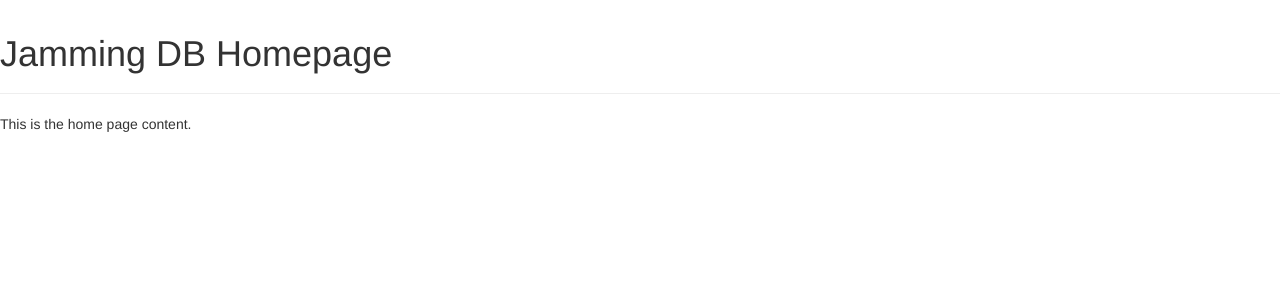
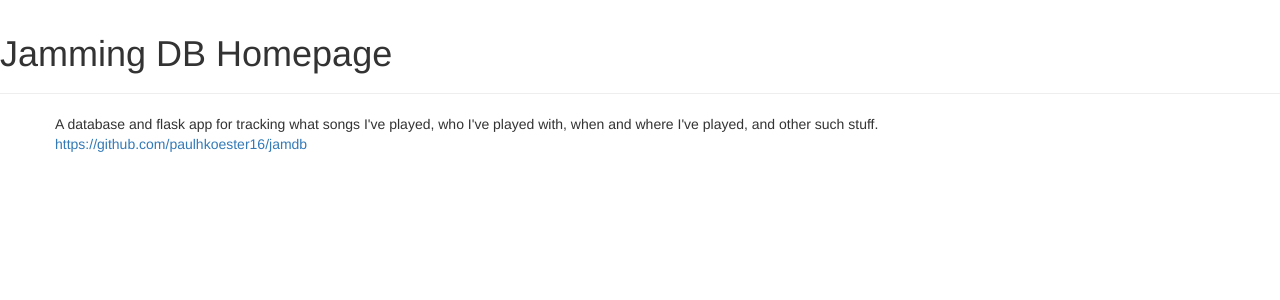
Before and after one commit to paulhkoester16/jamdb, a Flask app: template app/templates/index.html in a window 1280 px wide. Shown: the part 51-351 px from the top of the page. Run offline with Flask 3, Linux system fonts and the light colour scheme; the template is opened without the code that fills it, so the values that code supplies are empty; parts of the project's set-up code (start-up, migrations or seed data) failed here and were passed over; some libraries are stand-ins or nearby versions.

Commit message:
update index.html

```diff
--- a/app/templates/index.html
+++ b/app/templates/index.html
@@ -6,5 +6,12 @@
 {% block header %}{{ title }}{% endblock %}
 
 {% block content %}
-  <p>This is the home page content.</p>
+  <div class="container">
+    <div class="row">
+      A database and flask app for tracking what songs I've played, who I've played with, when and where I've played, and other such stuff.</br>
+
+      <a href="https://github.com/paulhkoester16/jamdb">https://github.com/paulhkoester16/jamdb</a>
+    </div>
+  </div>
+
 {% endblock %}
```
